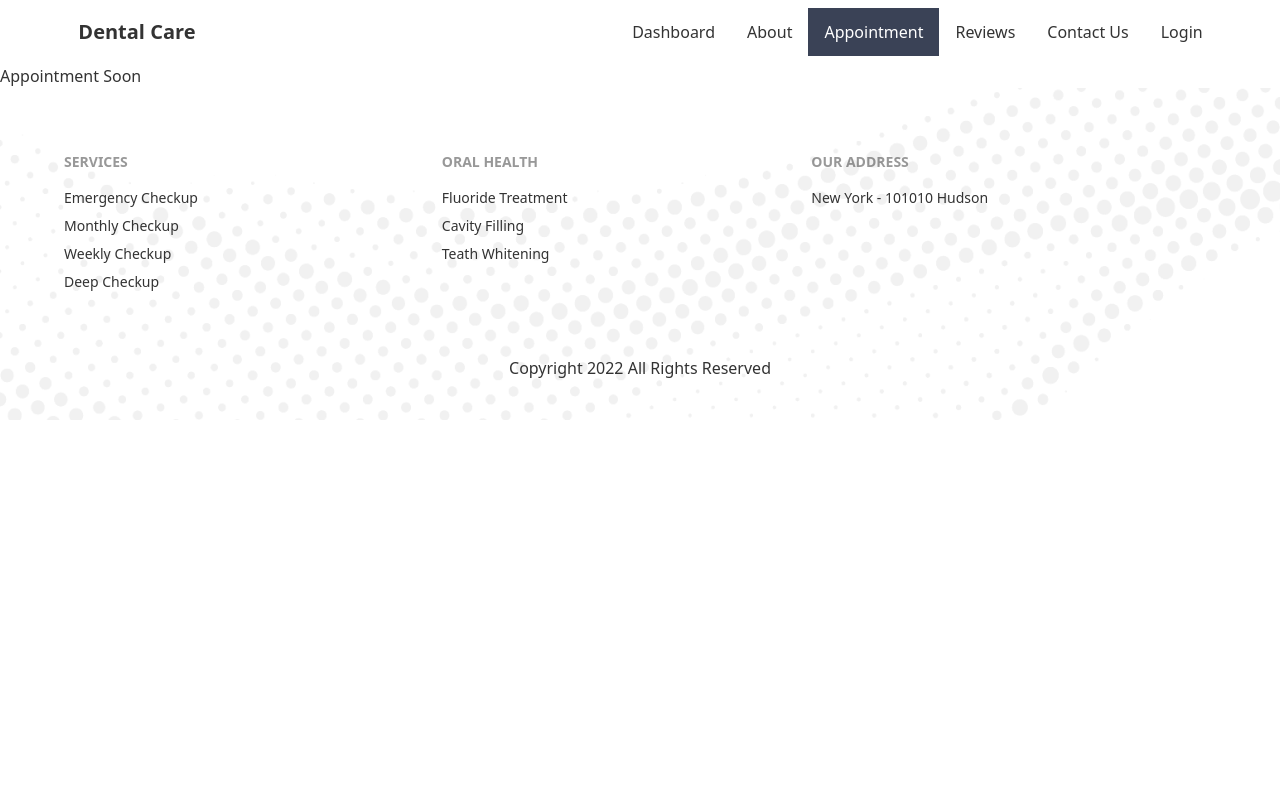
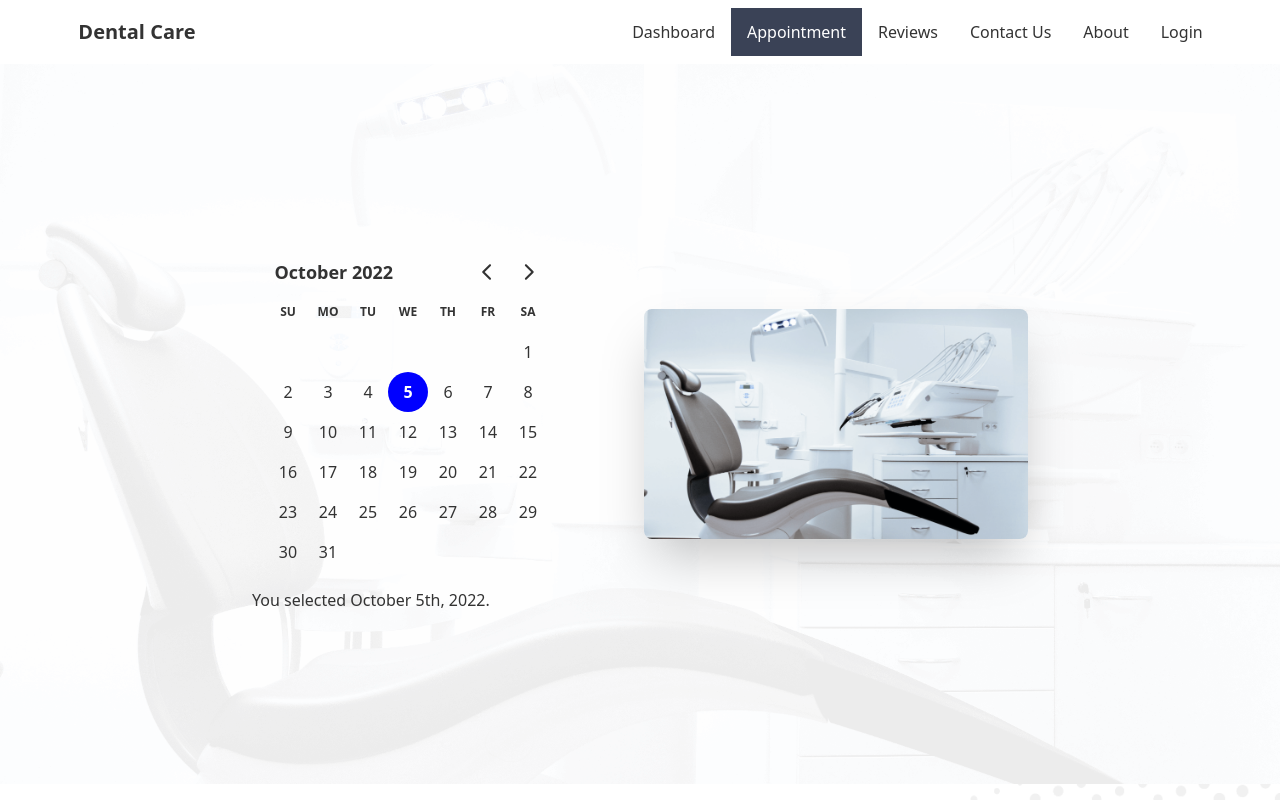
Before and after one commit to sohag-9065/Dental-Care-Client, a React (Create React App) app: page /appointment in a window 1280 px wide. Shown: the top 800 px of the page. Built offline with nearby package versions, Linux system fonts and the light colour scheme; the HTML template or start-up script is replaced by a standard one.

Commit message:
calendar added from react-day-picker package in appoinment route

```diff
--- a/package.json
+++ b/package.json
@@ -7,7 +7,9 @@
     "@testing-library/react": "^13.4.0",
     "@testing-library/user-event": "^13.5.0",
     "daisyui": "^2.31.0",
+    "date-fns": "^2.29.3",
     "react": "^18.2.0",
+    "react-day-picker": "^8.3.1",
     "react-dom": "^18.2.0",
     "react-router-dom": "^6.4.1",
     "react-scripts": "5.0.1",
--- a/public/menuitems.json
+++ b/public/menuitems.json
@@ -6,23 +6,23 @@
     },
     {
       "id": 1,
-      "menuName": "About",
-      "menuRoute": "about"
-    },
-    {
-      "id": 2,
       "menuName": "Appointment",
       "menuRoute": "appointment"
     },
     {
-      "id": 3,
+      "id": 2,
       "menuName": "Reviews",
       "menuRoute": "reviews"
     },
     {
-      "id": 4,
+      "id": 3,
       "menuName": "Contact Us",
       "menuRoute": "contact-us"
+    },
+    {
+      "id": 4,
+      "menuName": "About",
+      "menuRoute": "about"
     },
     {
       "id": 5,
--- a/src/pages/Home/Home/Home.js
+++ b/src/Layout/Main.js
@@ -1,18 +1,15 @@
 import React from 'react';
 import { Outlet, useLoaderData } from 'react-router-dom';
-import Footer from '../../Shared/Footer/Footer';
-import Header from '../../Shared/Header/Header';
+import Header from '../pages/Shared/Header/Header';
 
-const Home = () => {
+const Main = () => {
     const navItems = useLoaderData();
-
     return (
         <div>
             <Header navItems={navItems}></Header>
             <Outlet></Outlet>
-            <Footer></Footer>
         </div>
     );
 };
 
-export default Home;
+export default Main;
--- a/src/RouterConfig/RouterConfig.js
+++ b/src/RouterConfig/RouterConfig.js
@@ -1,11 +1,12 @@
 import { createBrowserRouter, createRoutesFromElements, Route } from "react-router-dom";
+import Main from "../Layout/Main";
 import About from "../pages/About/About/About";
-import Appointment from "../pages/Appointment/Appointment/Appointment";
+import Appointment from "../pages/Appointment/Appointment/Appointment/Appointment";
 import ContactUs from "../pages/ContactUs/ContactUs/ContactUs";
 import Dashboard from "../pages/Dashboard/Dashboard/Dashboard";
-import Home from "../pages/Home/Home/Home";
 import Login from "../pages/Login/Login/Login";
 import Reviews from "../pages/Reviews/Reviews/Reviews";
+import ErrorPage from "../pages/Shared/ErrorPage/ErrorPage";
 
 
 const RouterConfig = () => {
@@ -13,7 +14,8 @@ const RouterConfig = () => {
         createRoutesFromElements([
             <Route
                 path="/"
-                element={<Home></Home>}
+                element={<Main></Main>}
+                errorElement={<ErrorPage />}
                 loader={async ({ request }) => {
                     // load menu items
                     const res = await fetch("menuitems.json");
--- a/src/pages/Appointment/Appointment/Appointment.js
+++ /dev/null
@@ -1,11 +0,0 @@
-import React from 'react';
-
-const Appointment = () => {
-    return (
-        <div>
-            <h1>Appointment Soon</h1>
-        </div>
-    );
-};
-
-export default Appointment;
--- /dev/null
+++ b/src/pages/Appointment/Appointment/Appointment/Appointment.js
@@ -0,0 +1,23 @@
+import React from 'react';
+import Footer from '../../../Shared/Footer/Footer';
+import BannerAppointment from '../../BannerAppointment/BannerAppointment';
+
+const Appointment = () => {
+    return (
+        <div>
+            <BannerAppointment></BannerAppointment>
+
+
+
+
+
+
+
+
+
+            <Footer></Footer>
+        </div>
+    );
+};
+
+export default Appointment;
--- /dev/null
+++ b/src/pages/Appointment/BannerAppointment/BannerAppointment.js
@@ -0,0 +1,26 @@
+import React, { useState } from 'react';
+import chair from '../../../assets/images/chair.png'
+import { DayPicker } from 'react-day-picker';
+import 'react-day-picker/dist/style.css';
+import { format } from 'date-fns';
+
+const AppointmentBanner = () => {
+    const [dateC, setDateC] = useState(new Date());
+    return (
+        <div className="hero min-h-[90vh] bg-img-custom-tailwind px-12  "   >
+            <div className="hero-content flex-col lg:flex-row-reverse">
+                <img src={chair} className="max-w-sm rounded-lg shadow-2xl" alt='' />
+                <div className='pr-16'>
+                    <DayPicker
+                     mode="single"
+                     selected={dateC}
+                     onSelect={setDateC}
+                    />
+                    <p>You selected {format(dateC, 'PPP')}.</p>
+                </div>
+            </div>
+        </div>
+    );
+};
+
+export default AppointmentBanner;
--- a/src/pages/Dashboard/AppoinmentDashboard/AppoinmentDashboard.js
+++ b/src/pages/Dashboard/AppoinmentDashboard/AppoinmentDashboard.js
@@ -2,6 +2,7 @@ import React from 'react';
 import doctorSmall from '../../../assets/images/doctor-small.png';
 import appointment from '../../../assets/images/appointment.png';
 import PrimaryButton from '../../Shared/PrimaryButton/PrimaryButton';
+
 
 const AppoinmentDashboard = () => {
 
--- a/src/pages/Dashboard/Dashboard/Dashboard.js
+++ b/src/pages/Dashboard/Dashboard/Dashboard.js
@@ -5,6 +5,7 @@ import DashboardContact from '../DashboardContact/DashboardContact';
 import Info from '../Info/Info/Info';
 import Services from '../Services/Services/Services';
 import Testimonials from '../Testimonials/Testimonials/Testimonials';
+import Footer from '../../Shared/Footer/Footer';
 
 const Dashboard = () => {
     return (
@@ -15,6 +16,7 @@ const Dashboard = () => {
             <AppoinmentDashboard></AppoinmentDashboard>
             <Testimonials></Testimonials>
             <DashboardContact></DashboardContact>
+            <Footer></Footer>
         </div>
     );
 };
--- a/src/pages/Dashboard/Testimonials/Testimonials/Testimonials.js
+++ b/src/pages/Dashboard/Testimonials/Testimonials/Testimonials.js
@@ -38,8 +38,8 @@ const Testimonials = () => {
                     <h1 className='font-bold text-xl text-secondary mb-5'>Testimonial</h1>
                     <h2 className='text-4xl font-semibold'>What Our Patients Says</h2>
                 </div>
-                <div>
-                    <img src={quote} alt=""  classNamse='h-48'/>
+                <div >
+                    <img src={quote} alt=""  className='h-48'/>
                 </div>
             </div>
             <div className='grid  grid-cols-1 lg:grid-cols-3 gap-5 justify-items-center mt-20'>
--- a/src/pages/Dashboard/Testimonials/TestimonialsCard/TestimonialsCard.js
+++ b/src/pages/Dashboard/Testimonials/TestimonialsCard/TestimonialsCard.js
@@ -2,7 +2,7 @@ import React from 'react';
 
 const TestimonialsCard = ({comment}) => {
     const {img, name, location, review,} = comment;
-    console.log(comment);
+    // console.log(comment);
     return (
 
         <div className="card  bg-base-100 shadow-xl">
--- /dev/null
+++ b/src/pages/Shared/ErrorPage/ErrorPage.js
@@ -0,0 +1,22 @@
+import React from 'react';
+import { useRouteError } from 'react-router-dom';
+
+const ErrorPage = () => {
+    const error = useRouteError()
+    return (
+      <>
+        <div className='flex flex-col min-h-[700px] justify-center items-center'>
+          <h1 className='text-4xl'>Ops! An Error Ocurred!</h1>
+          <br />
+          {error && (
+            <div>
+              <p className='text-red-500'>{error.statusText || error.message}</p>
+              <p>{error.status}</p>
+            </div>
+          )}
+        </div>
+      </>
+    )
+};
+
+export default ErrorPage;
```
Also changed, not shown: 1 other file (tests, documents, lock files or other folders).
